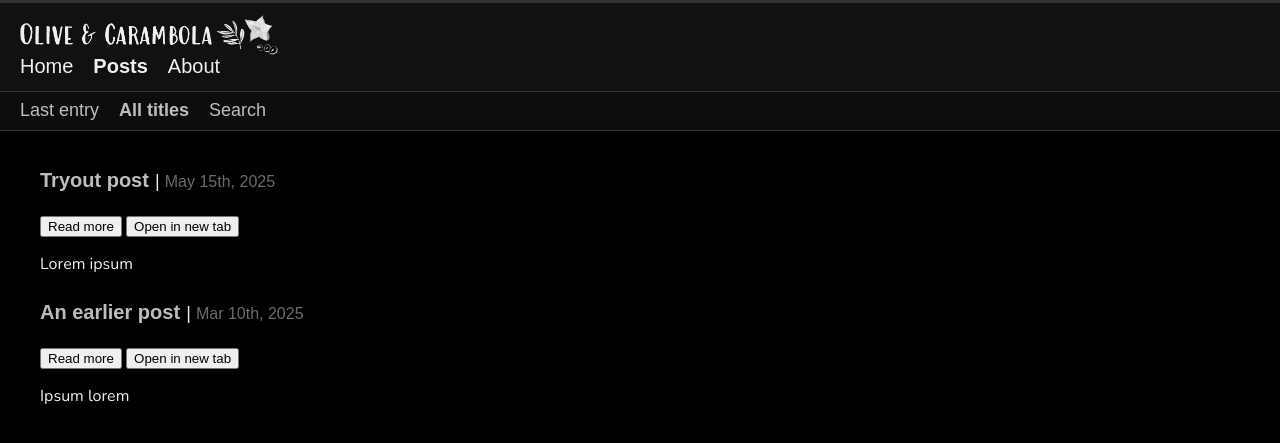
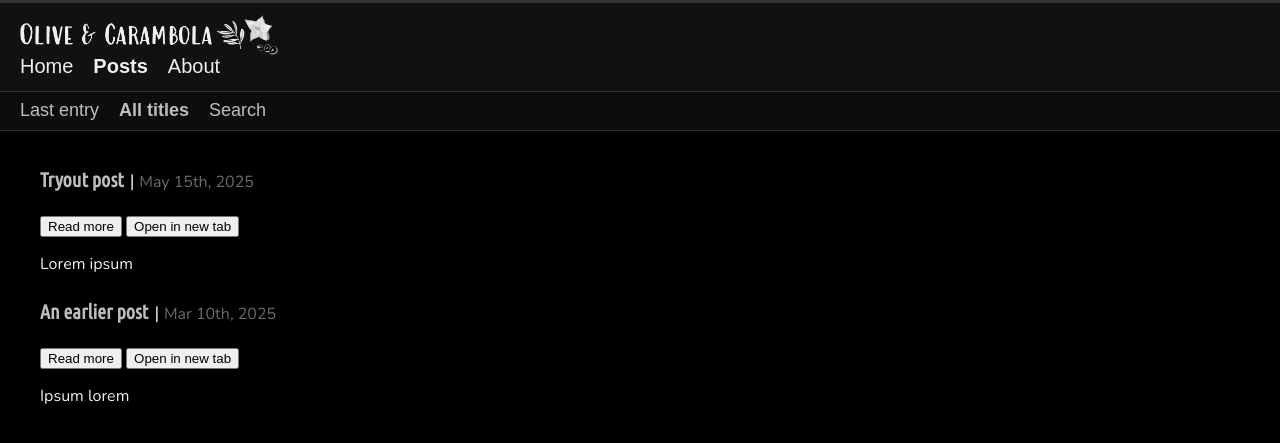
Before and after one commit to olivecarambola/logbook, a Jekyll site: the page built from post_all.md, in a window 1280 px wide. Shown: the top 443 px of the page. Built offline with Jekyll 4.4.1, drawn with Linux system fonts in a browser that asks for light colours; some web fonts are replaced.

Commit message:
Update style.scss

```diff
--- a/assets/css/style.scss
+++ b/assets/css/style.scss
@@ -150,19 +150,19 @@ header nav ul li a.active,               /* active menu item styling */
   color: #bdbdbd;
   font-size: 20px;
   font-weight: bold;
-  font-family: 'Zain', sans-serif
+  font-family: 'Ubuntu Condensed', sans-serif
 }
 
 .post-slash {
   color: #f0f0f0;
   font-size: 18px;
   font-weight: normal;
-  font-family: 'Zain', sans-serif
+  font-family: 'Nunito', sans-serif
 }
 
 .post-date {
   color: #6b6b6b;
   font-size: 16px;
   font-weight: normal;
-  font-family: 'Zain', sans-serif
+  font-family: 'Nunito', sans-serif
 }
```
